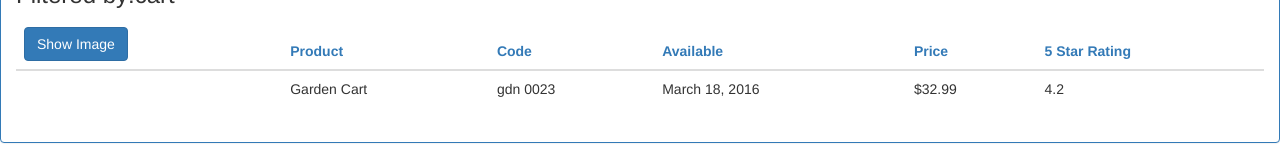
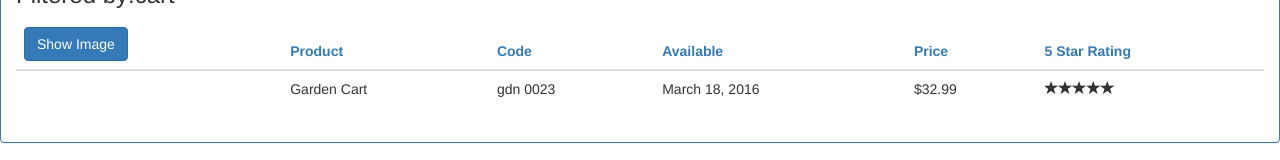
Before and after one commit to Norby125/angular-getting-started, an Angular app: page /welcome in a window 1280 px wide. Shown: the part 135-295 px from the top of the page. Built offline with nearby package versions, Linux system fonts and the light colour scheme.

Commit message:
use nested star component

```diff
--- a/src/app/app.module.ts
+++ b/src/app/app.module.ts
@@ -4,12 +4,14 @@ import { FormsModule } from '@angular/forms'
 import { AppComponent } from './app.component';
 import { ProductsComponent } from './products/products.component';
 import { ConvertToSpacesPipe } from './shared/convert-to-spaces.pipe';
+import { StarComponent } from './shared/star.component';
 
 @NgModule({
   declarations: [
     AppComponent,
     ProductsComponent,
-    ConvertToSpacesPipe
+    ConvertToSpacesPipe,
+    StarComponent
   ],
   imports: [
     FormsModule,
--- a/src/app/products/products.component.html
+++ b/src/app/products/products.component.html
@@ -39,7 +39,7 @@
             <td>{{product.productCode | convertToSpaces: '-' |lowercase}}</td>
             <td>{{product.releaseDate}}</td>
             <td>{{product.price | currency:'USD':true:'1.2-2'}}</td>
-            <td>{{product.starRating}}</td>
+            <td><pm-star [rating]="product.starRating" (ratingClicked)="onRatingClicked($event)"></pm-star></td>
           </tr>
         </tbody>
       </table>
--- a/src/app/products/products.component.ts
+++ b/src/app/products/products.component.ts
@@ -38,6 +38,10 @@ export class ProductsComponent implements OnInit {
   private performFilter(filterBy: string): IProduct[] {
     filterBy = filterBy.toLocaleLowerCase();
     return this.products.filter( (x: IProduct) => x.productName.toLocaleLowerCase().indexOf(filterBy) !== -1);
+  }
+
+  public onRatingClicked(message: string): void{
+    this.pageTitle = `Product List: ${message}`;
   }
 
   public products: IProduct[] = [
--- a/src/app/shared/star.component.html
+++ b/src/app/shared/star.component.html
@@ -1,6 +1,7 @@
 <div class="crop"
     [style.width.px]="starWidth"
-    [title]="rating">
+    [title]="rating"
+    (click)="onClick()">
     <div style="width: 86px">
         <span class="glyphicon glyphicon-star"></span>
         <span class="glyphicon glyphicon-star"></span>
--- /dev/null
+++ b/src/app/shared/star.component.ts
@@ -0,0 +1,21 @@
+import { Component, OnInit, SimpleChanges, Input, Output, EventEmitter } from '@angular/core';
+import { OnChanges } from '@angular/core/src/metadata/lifecycle_hooks';
+
+@Component({
+    selector: 'pm-star',
+    templateUrl: './star.component.html',
+    styleUrls: ['./star.component.css']
+})
+export class StarComponent implements OnChanges {
+    @Input() public rating: number;
+    @Output() ratingClicked: EventEmitter<string> = new EventEmitter<string>();
+    public starWidth: number;
+
+    ngOnChanges(changes: SimpleChanges): void {
+        this.starWidth = this.rating * 86 / 5;
+    }
+    public onClick(): void {
+        this.ratingClicked.emit(`The rating ${this.rating} was clicked!`);
+    }
+
+}
```
